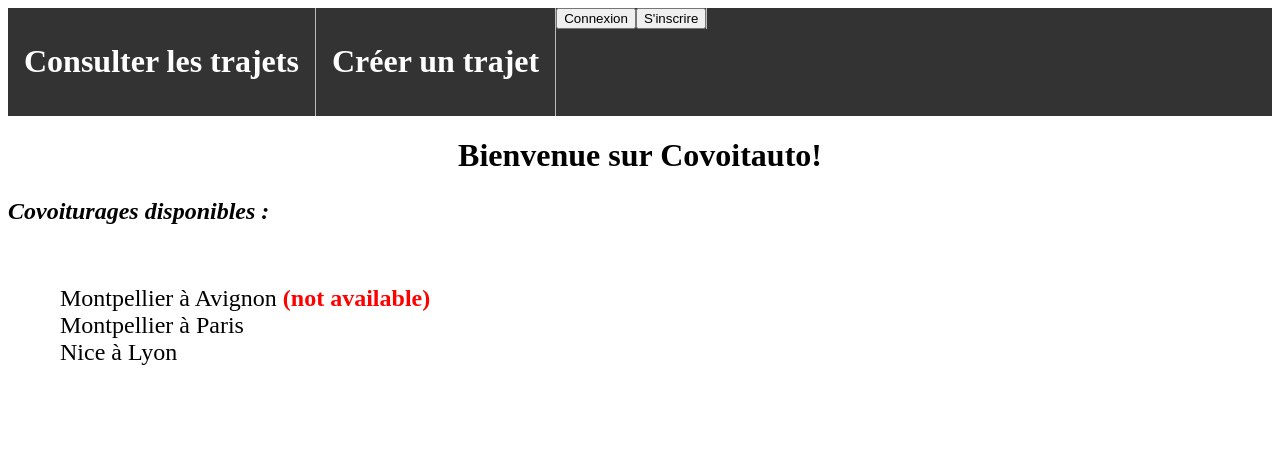
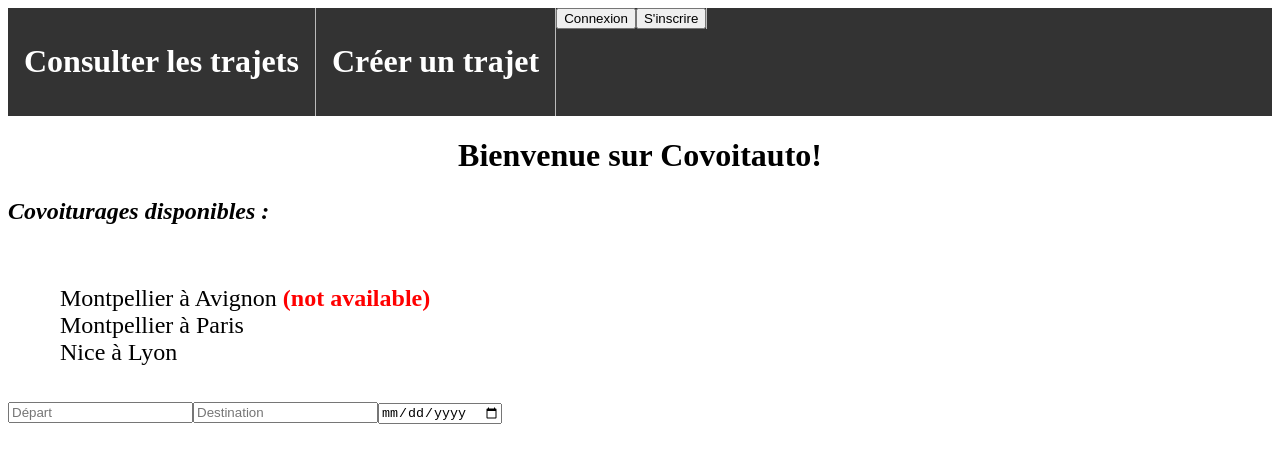
Before and after one commit to PxLoveGame/Covoitauto, an Angular app: page / in a window 1280 px wide. Shown: the top 462 px of the page. Built offline with nearby package versions, Linux system fonts and the light colour scheme.

Commit message:
ajout search

```diff
--- a/src/app/app.component.html
+++ b/src/app/app.component.html
@@ -18,3 +18,4 @@
 </div>
 
 <app-trips-display></app-trips-display>
+<app-trips-search></app-trips-search>
```
